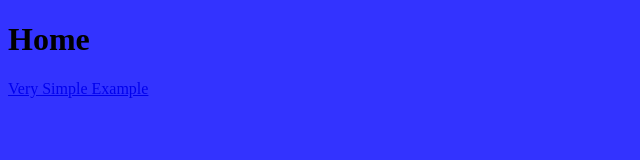
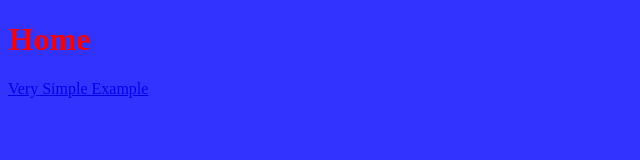
Before and after one commit to Ryan12439/Sample-Webpage, a plain HTML site: page index.html in a window 1280 px wide. Shown: the whole page, without its empty margins (0-640 px from the left). Drawn offline with Linux system fonts and the light colour scheme.

Commit message:
Update index.html

```diff
--- a/index.html
+++ b/index.html
@@ -5,7 +5,7 @@
 </head>
 <body>
 <body bgcolor="#3333ff">
-<h1>Home</h1>
+  <h1><font color="red">Home</font></h1>
 <p><a href="very-simple.html">Very Simple Example</a></p>
 </body>
 <html>
```
